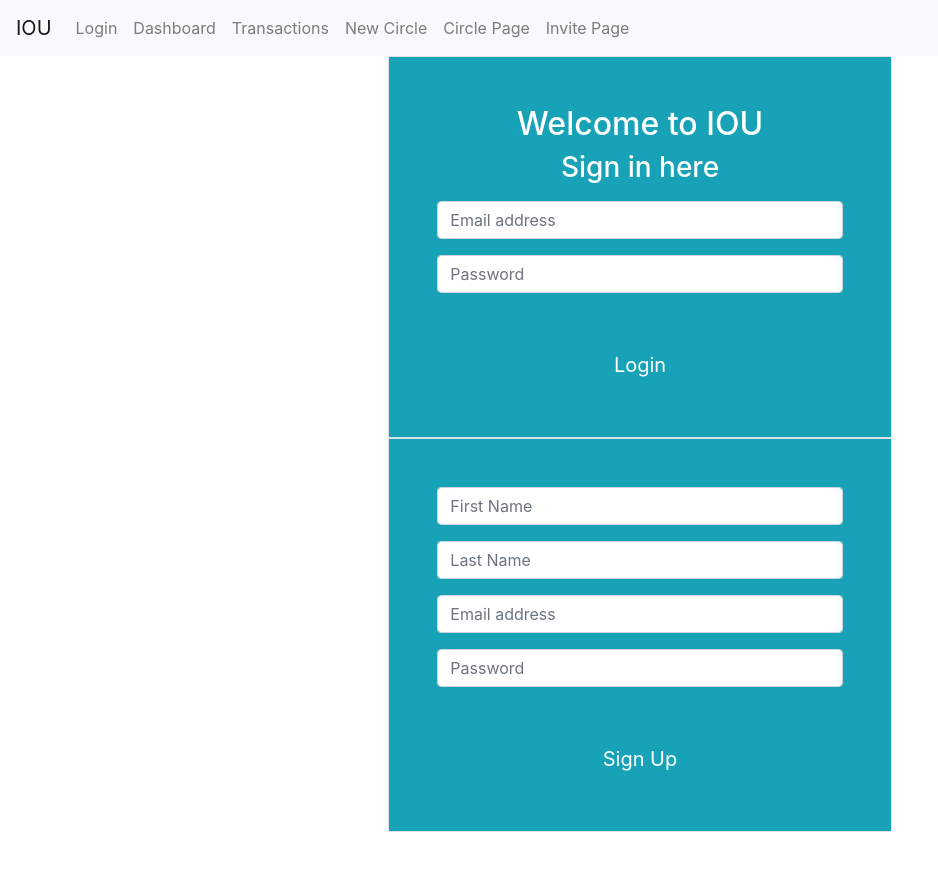
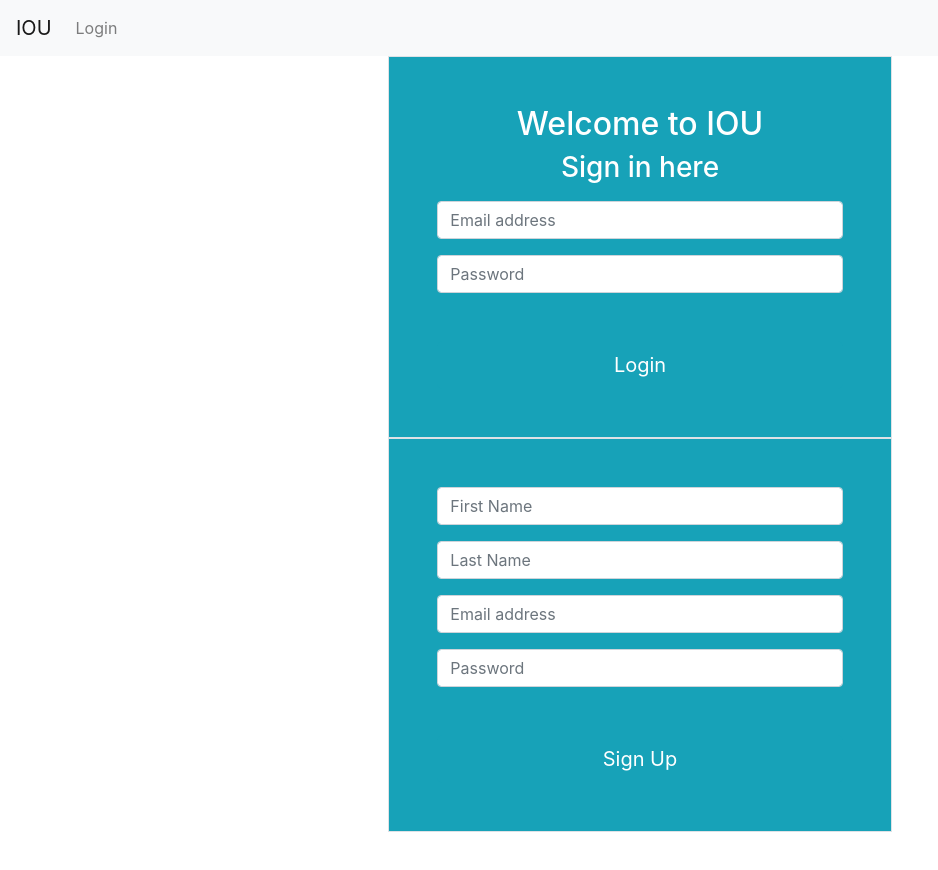
Before and after one commit to AubreyBennett/IOU, a React (Create React App) app in the folder client/: page /login in a window 1280 px wide. Shown: the top 870 px of the page, without its empty margins (0-938 px from the left). Built offline with nearby package versions, Linux system fonts and the light colour scheme; no server answers.

Commit message:
updated links

```diff
--- a/client/src/App.js
+++ b/client/src/App.js
@@ -1,6 +1,7 @@
 import React, { useEffect, useState } from "react";
 import { BrowserRouter as Router, Route } from "react-router-dom";
 import Navbar from "./components/Navbar/navbar";
+import LoginNavbar from "./components/Login-Navbar/loginnav";
 import Wrapper from "./components/Wrapper/wrapper";
 import LoginSignup from "./pages/loginSignup"
 import Dashboard from "./pages/dashboard";
@@ -8,11 +9,13 @@ import NewCircle from "./pages/newcircle";
 import CirclePage from "./pages/circlepage";
 import Invite from "./pages/invitepage";
 import Transactions from "./pages/transactionpage";
-import 'bootstrap/dist/css/bootstrap.min.css'
+import 'bootstrap/dist/css/bootstrap.min.css';
 import { useHistory } from "react-router-dom";
+import RenderNav from "./components/RenderNav"
+
+function App() {
 
 
-function App() {
 
   const [userState, setUserState] = useState({
     loggedIn: false,
@@ -25,9 +28,11 @@ function App() {
     });
   }
 
-  const history = useHistory();
 
+
+  let history = useHistory();
   useEffect(() => {
+
     fetch("/api/users/authcheck", {
       method: "GET"
     })
@@ -41,7 +46,7 @@ function App() {
       })
       .catch(err => {
         console.log(err);
-        history.push("/login")
+        history.push("/login");
       });
   }, [history]);
 
@@ -50,7 +55,7 @@ function App() {
 
     <Router>
       <div>
-        <Navbar />
+        <RenderNav />
         <Wrapper>
           <Route exact path={["/", "/dashboard"]} component={Dashboard} />
           <Route
```
